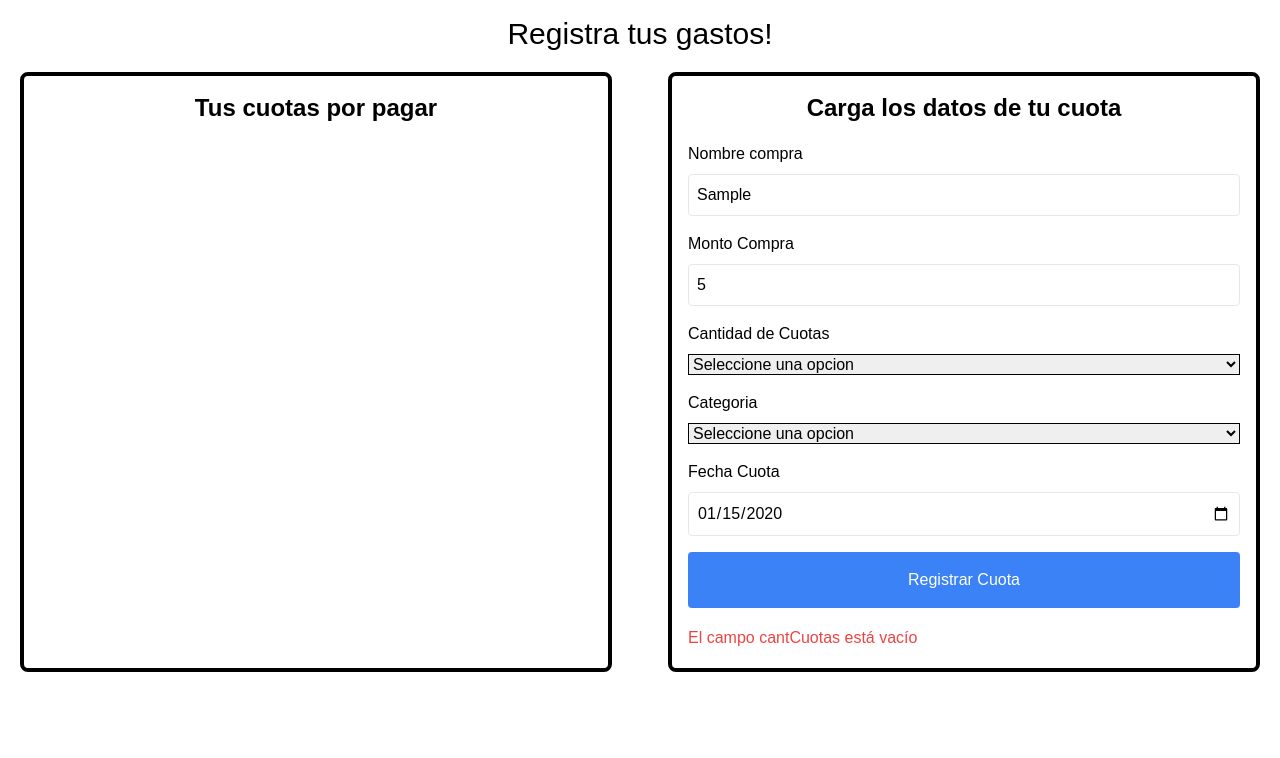
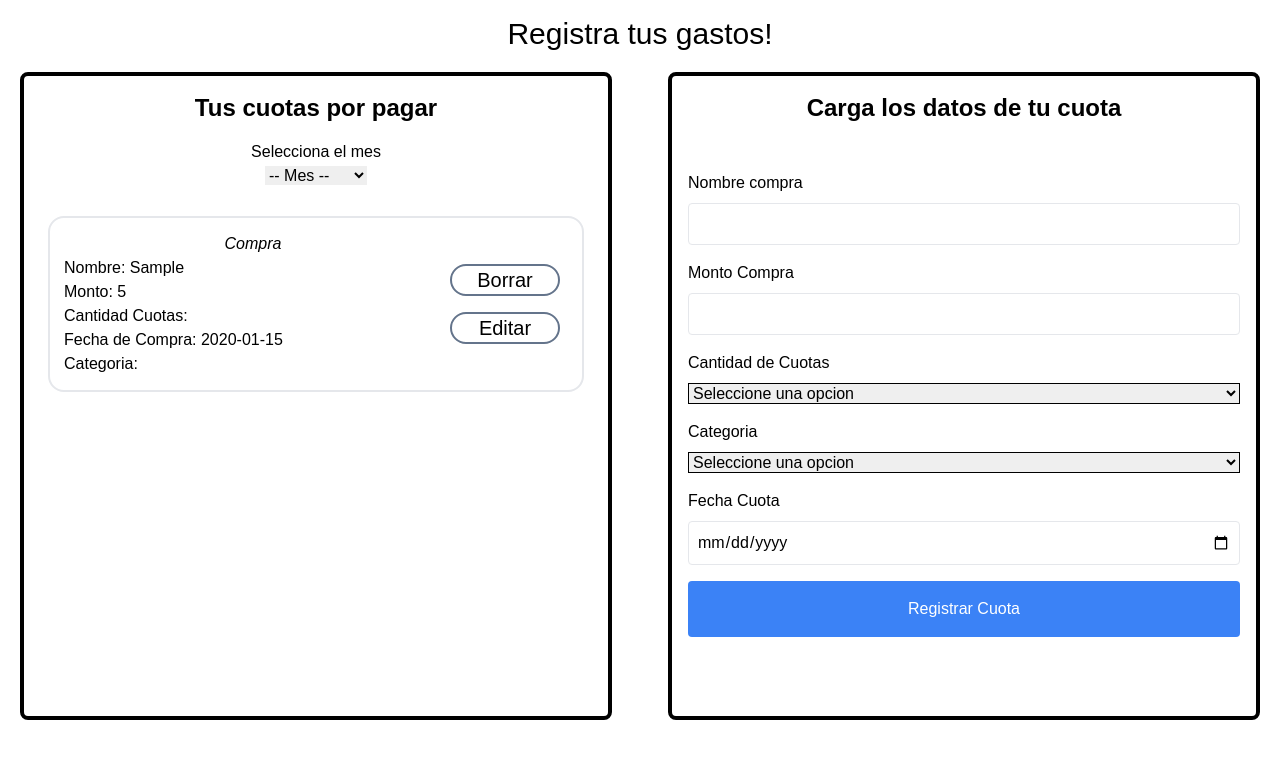
Before and after one commit to gerogallinger/creditCardManager, a React (Create React App) app: page /registrador in a window 1280 px wide. Both pictures are taken after typing "Sample", "5", "2020-01-15" into the empty fields and a click on the input "Registrar Cuota". Shown: the top 758 px of the page. Built offline with nearby package versions, Linux system fonts and the light colour scheme; no server answers.

Commit message:
Registrador de cuotas funcionando con firebase

```diff
--- a/src/components/Formulario.jsx
+++ b/src/components/Formulario.jsx
@@ -15,16 +15,16 @@ function Formulario() {
 
     return (
         <div>
-            <div class=''>
+            <div className=''>
 
-                <form onSubmit={Validar} class=''>
-                    <input class='' placeholder='Introduce nombre ' type="text" onChange={
+                <form onSubmit={Validar} className=''>
+                    <input className='' placeholder='Introduce nombre ' type="text" onChange={
                         (e) => { setNombre(e.target.value) }
                     } />
-                    <input class='' placeholder='Introduce la edad' type="number" onChange={
+                    <input className='' placeholder='Introduce la edad' type="number" onChange={
                         (e) => { setEdad(e.target.value) }
                     } />
-                    <input class='' type="submit" />
+                    <input className='' type="submit" />
                 </form>
             </div>
 
--- a/src/components/Registrador.jsx
+++ b/src/components/Registrador.jsx
@@ -1,9 +1,14 @@
-import React, { Fragment, useState, filter } from 'react';
+import React, { Fragment, useState, filter, useEffect } from 'react';
 import uniqid from 'uniqid'
+import { getAuth } from "firebase/auth";
+import { db } from '../configs'
+import { useNavigate } from 'react-router-dom';
 
-
+import { doc, getDoc } from "firebase/firestore";
+import { collection, addDoc } from "firebase/firestore";
 
 function Registrador() {
+
 
 
 
@@ -11,7 +16,9 @@ function Registrador() {
     const [nombreCuota, setNombreCuota] = useState('')
     const [montoCuota, setMontoCuota] = useState('')
     const [montoCompra, setMontoCompra] = useState('')
-    const [fechaCompra, setFechaCompra] = useState(null)
+    const [fechaCompra, setFechaCompra] = useState('')
+    const [mesSeleccion, setMesSeleccion] = useState('')
+
 
     const [cantCuotas, setCantidadCuotas] = useState('')
     const [modoEdicion, setModoEdicion] = useState(false)
@@ -19,29 +26,55 @@ function Registrador() {
     const [error, setError] = useState(null)
 
     const [categoria, setCategoria] = useState('')
+    const navigate = useNavigate();
+
+
 
     function validarCampos(objeto) {
-        //validamos los campos del formulario y devolve
-        for (let propiedad in objeto) {
+        //validamos los campos del formulario y devolvemos
+        Object.keys(objeto).forEach((propiedad) => {
             if (typeof objeto[propiedad] === 'string' && !objeto[propiedad].trim()) {
                 console.log(`El campo ${propiedad} está vacío`);
                 setError(`El campo ${propiedad} está vacío`);
                 return false;
             }
-        }
+        });
         return true;
     }
+
+    // useEffect(() => {
+
+    //     const auth = getAuth();
+    //     const user = auth.currentUser;
+    //     if (!user) {
+    //         navigate('/inicio-sesion');
+    //     }
+    //     console.log(user);
+    //     if (user) {
+    //         const userRef = doc(db, "user", user.uid);
+    //         getDoc(userRef)
+    //             .then((userSnapshot) => {
+
+    //                 if (userSnapshot.exists()) {
+    //                     setUserName(userSnapshot.get('name'))
+    //                     console.log("User data: ", userSnapshot.data());
+    //                 } else {
+    //                     console.log("El usuario no existe");
+    //                 }
+    //             })
+    //             .catch((error) => {
+    //                 console.log("Error getting document:", error);
+    //             });
+    //     }
+    // }, [])
+
 
     const addCuota = (e) => {
         e.preventDefault()
 
         console.log(nombreCuota, cantCuotas, montoCompra, fechaCompra, categoria);
 
-        // if (!(nombreCuota.trim) && (!montoCuota.trim)) {
-        //     console.log('Campo nombre vacio');
-        //     setError('Tiene que completar todos los campos')
-        //     return //para que no haga nada
-        // }
+
         const nuevaCuota = {
             id: uniqid(),
             nombre: nombreCuota,
@@ -50,8 +83,28 @@ function Registrador() {
             fechaCompra: fechaCompra,
             categoria: categoria
         }
+
+
         if (!validarCampos(nuevaCuota)) {
             return; // No hacer nada si algún campo está vacío
+        }
+
+        let montoCuota = montoCompra / cantCuotas
+        const cuotaToFirebase = {
+
+            name: nombreCuota,
+            amountPurchase: montoCompra,
+            amountCouta: montoCuota,
+            cuotasSize: cantCuotas,
+            date: fechaCompra,
+            category: categoria
+
+        }
+        let envio = sendCuotaFirebase(cuotaToFirebase);
+
+        if (envio) {
+
+            console.log("Cuota enviada a firebase");
         }
 
         setListaCuotas([...listaCuotas, nuevaCuota])
@@ -61,6 +114,16 @@ function Registrador() {
         setCategoria('')
         setFechaCompra('')
         setError(null)
+    }
+
+    async function sendCuotaFirebase(cuotaToFirebase) {
+        try {
+            const docRef = await addDoc(collection(db, "cuotas"), cuotaToFirebase)
+            console.log("Document written with ID: ", docRef.id);
+
+        } catch (e) {
+            console.error("Error adding document: ", e);
+        }
     }
     const deleteCuota = (id) => {
         const auxArray = listaCuotas.filter(item => item.id !== id)
@@ -87,30 +150,60 @@ function Registrador() {
     return (
         <Fragment>
 
-            <div class="mt-4" >
+            <div className="mt-4" >
 
-                <h1 class="text-center text-3xl">Registra tus gastos!</h1>
+                <h1 className="text-center text-3xl">Registra tus gastos!</h1>
             </div>
 
-            <div class="grid grid-cols-2 gap-4">
-                <div class="grid m-5 border-4 border-black p-4 rounded-lg ">
-                    <h2 class="text-2xl font-bold mb-4 text-center">
+            <div className="grid grid-cols-2 gap-4">
+                <div className="grid m-5 border-4 border-black p-4 rounded-lg ">
+                    <h2 className="text-2xl font-bold mb-4 text-center">
                         Tus cuotas por pagar
                     </h2>
-                    <div class="container overflow-y-auto h-[32rem]" >
-                        <ul class="item-group mx-auto">
+                    <div className='text-center'>
+                        <p>Selecciona el mes</p>
+                        <select
+                            id='mes'
+                            className=''
+                            value={mesSeleccion}
+                            onChange={(e) => setMesSeleccion(e.target.value)}>
 
-                            <div class="p-2">
+                            <option value={13} defaultChecked >-- Mes --</option>
+                            <option value={1}>Enero</option>
+                            <option value={2}>Febrero</option>
+                            <option value={3}>Marzo</option>
+                            <option value={4}>Abril</option>
+                            <option value={5}>Mayo</option>
+                            <option value={6}>Junio</option>
+                            <option value={7}>Julio</option>
+                            <option value={8}>Agosto</option>
+                            <option value={9}>Septiembre</option>
+                            <option value={10}>Octubre</option>
+                            <option value={11}>Noviembre</option>
+                            <option value={12}>Diciembre</option>
+                        </select>
+                    </div>
+                    <div className="container overflow-y-auto h-[32rem]" >
+                        <ul className="item-group mx-auto">
+
+                            <div className="p-2">
                                 {
-                                    listaCuotas.map(item =>
-                                        <li key={item} class="mt-5 rounded-2xl border-2 p-3.5 hover:bg-slate-200">
+                                    listaCuotas
+                                        // .filter(item => {
+                                        //     const fechaCompra = new Date(item.fechaCompra);
+                                        //     //console.log("Mes seleccionado:" + mesSeleccion);
+                                        //     //console.log("Mes :" + fechaCompra.getMonth());
+                                        //     return fechaCompra.getMonth() === parseInt(mesSeleccion);
+                                        // })
+                                        .map(item =>
+                                            <li key={item} className="mt-5 rounded-2xl border-2 p-3.5 hover:bg-slate-200">
 
-                                            <div class="flex flex-row">
+                                                <div className="flex flex-row">
 
-                                                <div class="basis-3/4">
+                                                    <div className="basis-3/4">
 
-                                                    <h3 class="font-style: italic text-center">Compra</h3>
-                                                    <p class="font-['Open_Sans']">Nombre: {item.nombre}</p>
+                                                        <h3 className="font-style: italic text-center">Compra</h3>
+                                                        <p className="">Nombre: {item.nombre}</p>
                                                         {/* Probar cambiar las letras de todos estos parrafos */}
                                                         <p>Monto: {item.monto}</p>
                                                         <p>Cantidad Cuotas: {item.cantCuotas}</p>
@@ -119,18 +212,18 @@ function Registrador() {
 
                                                     </div>
 
-                                                <div class="flex flex-col basis-1/4 place-content-center text-xl">
+                                                    <div className="flex flex-col basis-1/4 place-content-center text-xl">
 
                                                         <button
                                                             type='button'
-                                                        class="m-2 rounded-full border-2 border-slate-500/100 hover:bg-sky-300 "
+                                                            className="m-2 rounded-full border-2 border-slate-500/100 hover:bg-sky-300 "
                                                             color='warning'
                                                             onClick={() => { deleteCuota(item.id) }}
                                                         >
                                                             Borrar
                                                         </button>
                                                         <button
-                                                        class="m-2 rounded-full border-2 border-slate-500/100 hover:bg-sky-300"
+                                                            className="m-2 rounded-full border-2 border-slate-500/100 hover:bg-sky-300"
                                                             type='button'
                                                             color='info'
                                                             onClick={() => { editCuota(item) }}
@@ -145,44 +238,42 @@ function Registrador() {
                         </ul>
                     </div>
                 </div>
-                <div class="grid m-5 border-4 border-black p-4 rounded-lg">
-                    <h2 class="text-2xl font-bold mb-4 text-center">
+                <div className="grid m-5 border-4 border-black p-4 rounded-lg">
+                    <h2 className="text-2xl font-bold mb-4 text-center">
                         Carga los datos de tu cuota
                     </h2>
-                    <form onSubmit={modoEdicion ? editarCuota : addCuota} class="space-y-4">
-                        <div class="flex flex-col space-y-2">
-                            <label for="nombreCompra" class="font-medium">Nombre compra</label>
+                    <form onSubmit={modoEdicion ? editarCuota : addCuota} className="space-y-4">
+                        <div className="flex flex-col space-y-2">
+                            <label htmlFor="nombreCompra" className="font-medium">Nombre compra</label>
                             <input
                                 id="nombreCompra"
                                 type="text"
                                 value={nombreCuota}
-                                class="border p-2 rounded"
+                                className="border p-2 rounded"
                                 onChange={(e) => { setNombreCuota(e.target.value) }}
                             />
                         </div>
-                        <div class="flex flex-col space-y-2">
-                            <label for="montoCompra" class="font-medium">Monto Compra</label>
+                        <div className="flex flex-col space-y-2">
+                            <label htmlFor="montoCompra" className="font-medium">Monto Compra</label>
                             <input
                                 id="montoCompra"
                                 type="number"
                                 value={montoCompra}
-                                class="border p-2 rounded"
+                                className="border p-2 rounded"
                                 onChange={(e) => { setMontoCompra(e.target.value) }}
                             />
                         </div>
-                        <div class="flex flex-col space-y-2">
-                            <label for="cantCuotas" class="font-medium">Cantidad de Cuotas</label>
+                        <div className="flex flex-col space-y-2">
+                            <label htmlFor="cantCuotas" className="font-medium">Cantidad de Cuotas</label>
                             <select
                                 id="cantCuotas"
                                 name="cant-cuotas"
-                                class="required border border-black"
+                                className="required border border-black"
                                 value={cantCuotas}
-                                onChange={(e) => setCantidadCuotas(e.target.value)}
-                            >
+                                onChange={(e) => setCantidadCuotas(e.target.value)}>
 
-                                <option defaultChecked>
-                                    <p class="text-sm italic">Seleccione una opcion</p>
-                                </option>
+                                <option defaultChecked>Seleccione una opcion</option>
+
                                 <option>1</option>
                                 <option>3</option>
                                 <option>6</option>
@@ -192,20 +283,17 @@ function Registrador() {
                             </select>
 
                         </div>
-                        <div class="flex flex-col space-y-2">
+                        <div className="flex flex-col space-y-2">
 
-                            <label for="categoria" class="font-medium">Categoria</label>
+                            <label htmlFor="categoria" className="font-medium">Categoria</label>
                             <select
                                 id="categoria"
                                 name="category"
-                                class="required border border-black"
+                                className="required border border-black"
                                 value={categoria}
-                                onChange={(e) => setCategoria(e.target.value)}
-                            >
+                                onChange={(e) => setCategoria(e.target.value)}>
 
-                                <option defaultChecked>
-                                    <p class="text-sm">Seleccione una opcion</p>
-                                </option>
+                                <option defaultChecked>Seleccione una opcion</option>
                                 <option>Tecnologia</option>
                                 <option>Electrodomesticos</option>
                                 <option>Vacaciones</option>
@@ -215,25 +303,25 @@ function Registrador() {
                             </select>
 
                         </div>
-                        <div class="flex flex-col space-y-2">
-                            <label for="fechaCompra" class="font-medium">Fecha Cuota</label>
+                        <div className="flex flex-col space-y-2">
+                            <label htmlFor="fechaCompra" className="font-medium">Fecha Cuota</label>
                             <input
                                 id="fechaCompra"
                                 type="date"
                                 value={fechaCompra}
-                                class="border p-2 rounded"
+                                className="border p-2 rounded"
                                 onChange={(e) => { setFechaCompra(e.target.value) }}
                             />
                         </div>
                         <input
-                            class="bg-blue-500 text-white p-4 rounded w-full"
+                            className="bg-blue-500 text-white p-4 rounded w-full"
                             type="submit"
                             value={modoEdicion ? 'Editar Datos' : 'Registrar Cuota'}
                         />
                     </form>
                     {
                         error != null ? (
-                            <div class='text-red-500 mt-4'>
+                            <div className='text-red-500 mt-4'>
                                 {error}
                             </div>
                         ) :
--- a/src/components/Temperatura.jsx
+++ b/src/components/Temperatura.jsx
@@ -14,7 +14,7 @@ function Temperatura() {
 
   return (
     <Fragment>
-      <div class=''>
+      <div className=''>
         <h1>
           La temperatura es : {num}
         </h1>
@@ -23,8 +23,8 @@ function Temperatura() {
             num > 21 ? 'Hace calorcito' : 'Esta fresco wey'
           }
         </p>
-        <button class='' onClick={SubirTemp}>Aumentar temperatura</button>
-        <button class='' onClick={BajarTemp}>Disminuir temperatura</button>
+        <button className='' onClick={SubirTemp}>Aumentar temperatura</button>
+        <button className='' onClick={BajarTemp}>Disminuir temperatura</button>
       </div>
     </Fragment>
   );
--- a/src/components/listaOpciones.jsx
+++ b/src/components/listaOpciones.jsx
@@ -3,7 +3,7 @@ import { Link } from 'react-router-dom'
 import { db } from '../configs'
 import { getAuth } from "firebase/auth";
 import { doc, getDoc } from "firebase/firestore";
-
+import { useNavigate } from 'react-router-dom';
 
 
 
@@ -12,12 +12,15 @@ const ListaOpciones = () => {
     const [numeros, SetNumeros] = useState([1, 2, 3, 4, 5, 6])
     const [userName, setUserName] = useState('')
 
-
+    const navigate = useNavigate();
 
     useEffect(() => {
 
         const auth = getAuth();
         const user = auth.currentUser;
+        if (!user) {
+            navigate('/inicio-sesion');
+        }
         console.log(user);
         if (user) {
             const userRef = doc(db, "user", user.uid);
```
Lines whose indentation alone changed are shown as unchanged.
